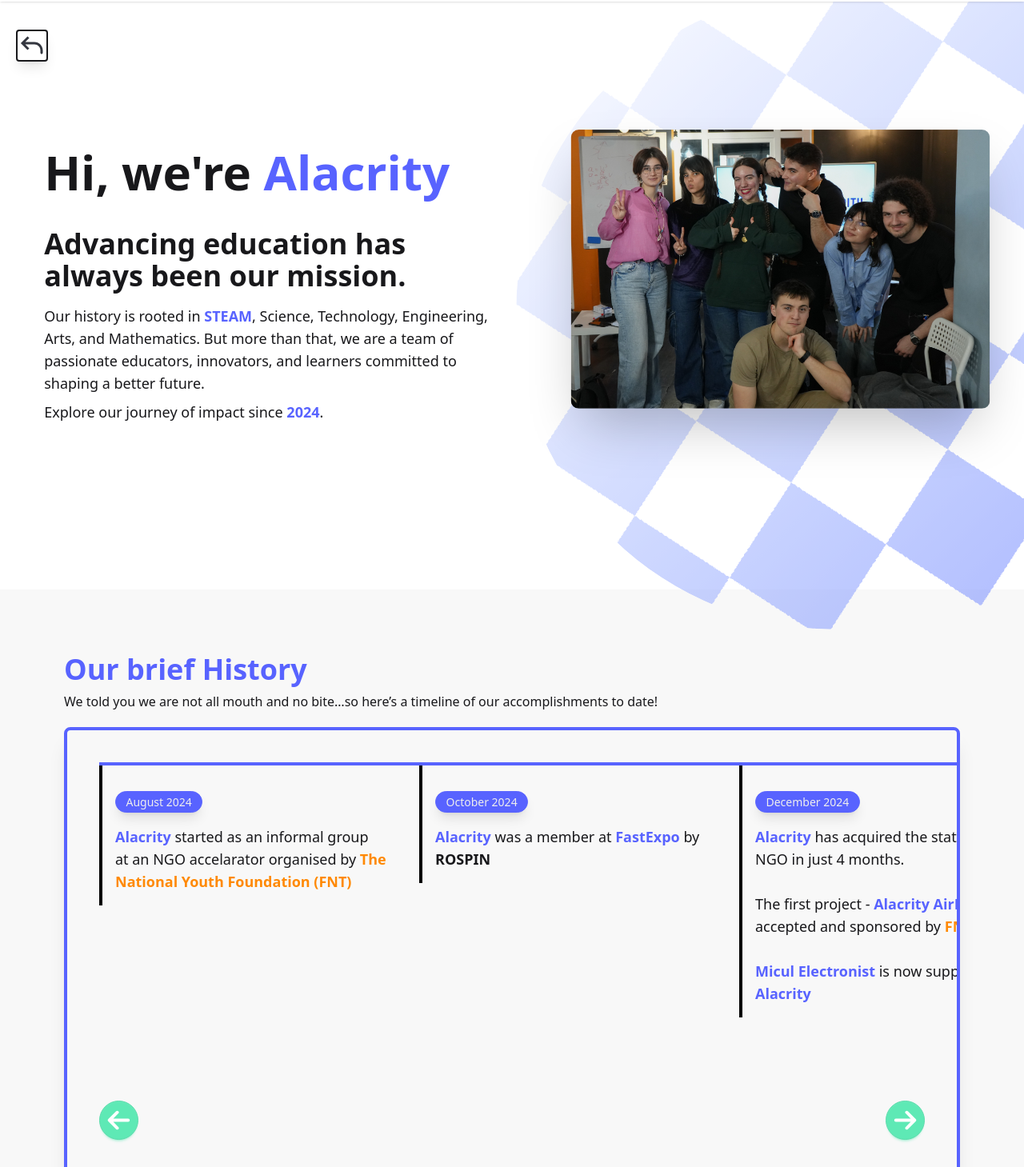
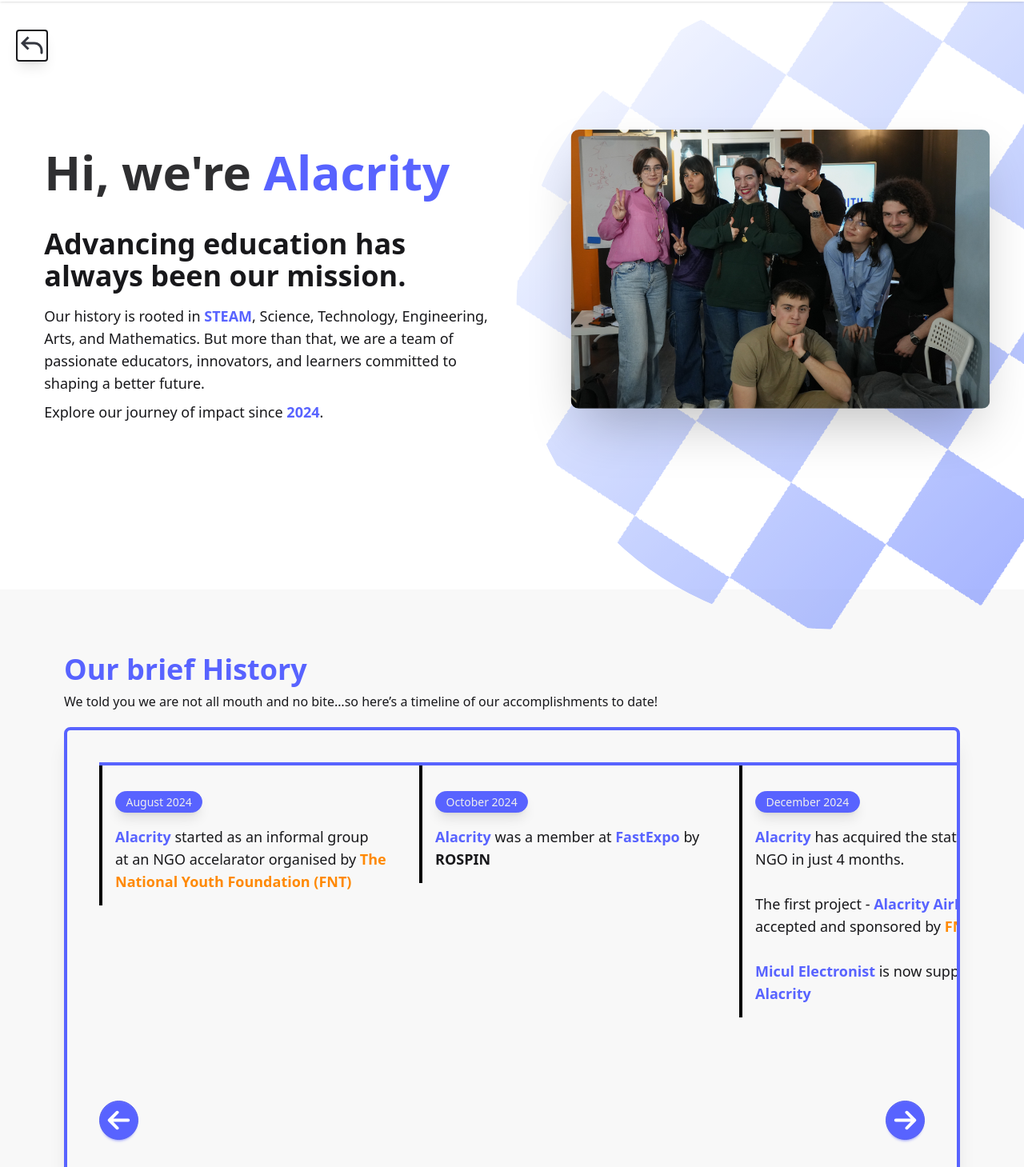
Before and after one commit to Alacrity-Education/alacrity.ro, a Next.js app: page /en/about in a window 1280 px wide. Shown: the part 63-1522 px from the top of the page at 80% size. Built offline with nearby package versions, Linux system fonts and the light colour scheme; what tailwindcss-noise would draw is missing.

Commit message:
improve visibility on about page and change button colors

```diff
--- a/src/app/[locale]/about/components/ui/Timeline.tsx
+++ b/src/app/[locale]/about/components/ui/Timeline.tsx
@@ -211,7 +211,7 @@
     <div className="relative min-h-[70vh] h-max w-full bg-base-200 flex flex-col items-start p-10 border-4 border-primary dark:border-primary/30 rounded-lg shadow-xl">
       <button
         onClick={scrollLeft}
-        className="hidden sm:block btn btn-xl z-10 absolute left-10 bottom-10 btn-circle btn-accent hover:-translate-y-1 transition-all"
+        className="hidden sm:block btn btn-xl z-10 absolute left-10 bottom-10 btn-circle btn-primary hover:-translate-y-1 transition-all"
       >
         <LeftArrow className="h-full w-full invert" />
       </button>
@@ -232,7 +232,7 @@
       </div>
       <button
         onClick={scrollRight}
-        className="hidden sm:block btn btn-xl z-10 absolute right-10 bottom-10 btn-circle btn-accent hover:-translate-y-1 transition-all"
+        className="hidden sm:block btn btn-xl z-10 absolute right-10 bottom-10 btn-circle btn-primary hover:-translate-y-1 transition-all"
       >
         <RightArrow className="h-full w-full invert" />
       </button>
--- a/src/app/[locale]/about/components/ui/aboutHero.tsx
+++ b/src/app/[locale]/about/components/ui/aboutHero.tsx
@@ -21,7 +21,7 @@
 
       <HeroText>
         <BackToHome />
-        <h1 className="text-4xl md:text-5xl lg:text-5xl xl:text-6xl pt-10 font-bold dark:text-white">
+        <h1 className="text-4xl md:text-5xl lg:text-5xl xl:text-6xl pt-10 font-bold text-base-content/95 sm:text-base-content/90">
           Hi, we're <b className="text-primary">Alacrity</b>
         </h1>
         <p className="text-lg sm:text-4xl pt-10 font-bold">
--- a/src/app/components/ui/hero.tsx
+++ b/src/app/components/ui/hero.tsx
@@ -15,7 +15,7 @@
       </div>
       <div
         className={
-          "h-screen w-screen absolute bg-gradient-to-tl dark:bg-gradient-to-br from-primary to-base-100 -rotate-12 -z-20  opacity-60 dark:opacity-40 rounded-full  left-1/2 translte-x-1/3 " +
+          "h-screen w-screen absolute bg-gradient-to-tl dark:bg-gradient-to-br from-primary to-base-100 -rotate-12 -z-20  opacity-70 dark:opacity-40 rounded-full  left-1/2 translte-x-1/3 " +
           (maskType ? maskType : "mask-circle")
         }
       ></div>
```
